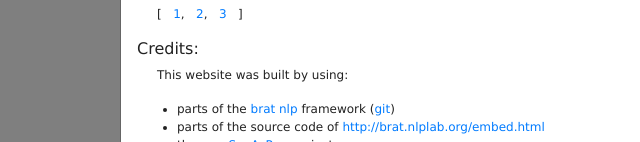
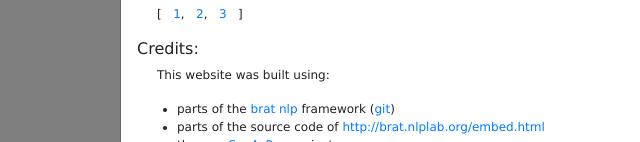
Before and after one commit to remstef/a-sent-vis, a plain HTML site: page client/index.html in a window 1280 px wide. Both pictures are taken after a click on the link "Show Help". Shown: the part 658-800 px from the top of the page, 120-760 px from the left. Drawn offline with Linux system fonts and the light colour scheme.

Commit message:
merged from master

```diff
--- a/client/index.html
+++ b/client/index.html
@@ -113,7 +113,7 @@
 
         <h6>Credits:</h6>
         <p style='margin-left: 20px; margin-right:20px;''>
-          This website was built by using:
+          This website was built using:
           <ul>
             <li>
               parts of the <a href='http://brat.nlplab.org/'>brat nlp</a> framework (<a href='https://github.com/nlplab/brat'>git</a>)
```
